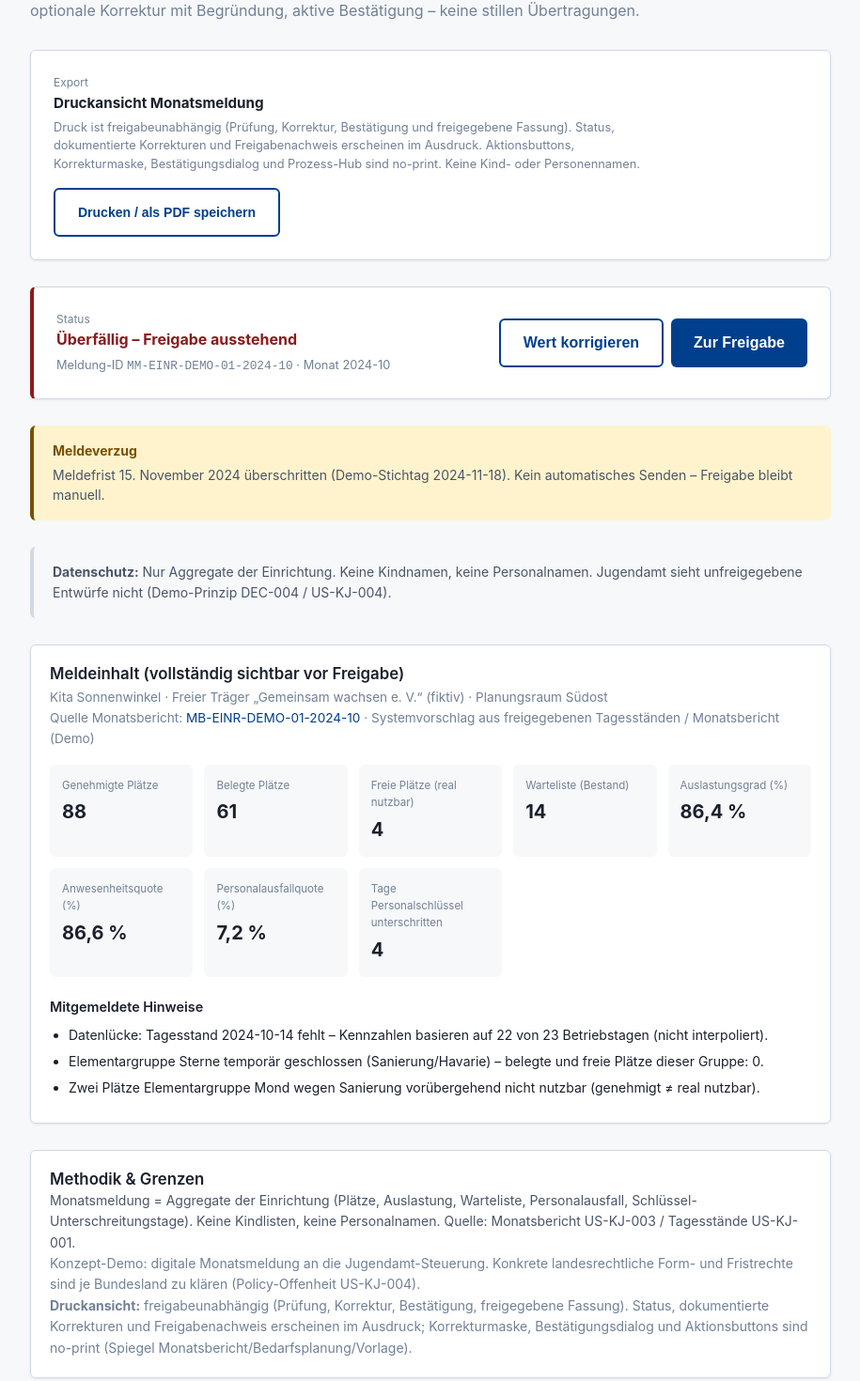
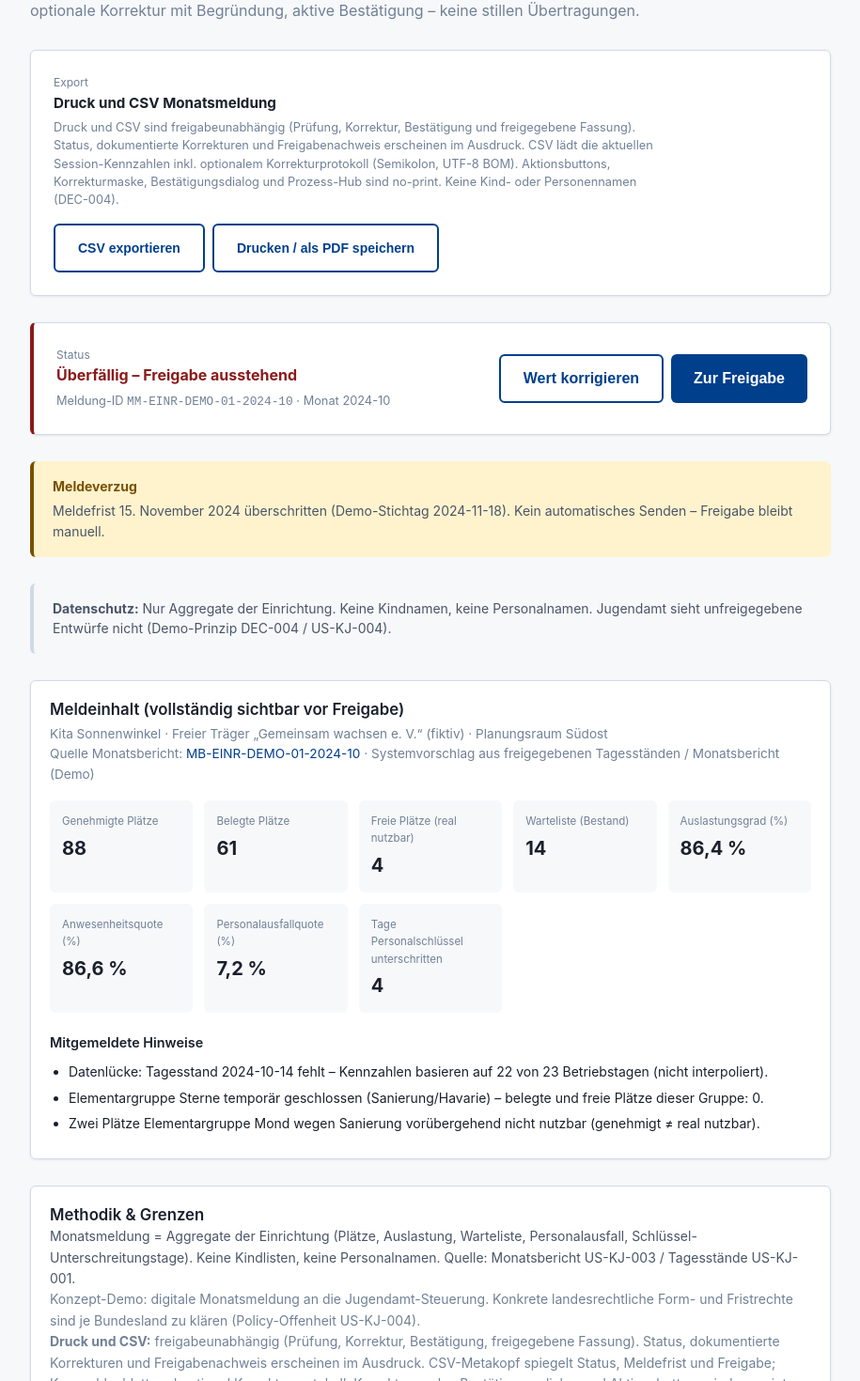
Before and after one commit to d0npedro/open-state, a Next.js app in the folder demo/: page /kita/meldung in a window 1280 px wide. Shown: the part 258-1728 px from the top of the page at 94% size, without its empty margins (182-1097 px from the left). Built offline with nearby package versions, Linux system fonts and the light colour scheme.

Commit message:
feat(kita): Meldung CSV Aggregate freigabeunabhängig (US-KJ-004)
Monatsmeldung: Session-Kennzahlen und Korrekturprotokoll als CSV
(Metakopf Status/Frist/Freigabe, Semikolon, UTF-8 BOM, DEC-004).

```diff
--- a/demo/app/kita/meldung/page.tsx
+++ b/demo/app/kita/meldung/page.tsx
@@ -6,8 +6,8 @@
  * Systemvorschlag aus Monatsbericht prüfen, optional korrigieren (mit Begründung),
  * aktiv freigeben. Danach Freigabe-ID, Zeitstempel, Rolle und JA-Eingang sichtbar.
  * Prozesskette: Tagesstand (US-KJ-001) → Belegung (US-KJ-002) → Monatsbericht (US-KJ-003).
- * Druck freigabeunabhängig: Status, Korrekturen und Freigabenachweis im Ausdruck
- * (Spiegel Monatsbericht/Bedarfsplanung/Vorlage). Interaktive Phasen no-print.
+ * Druck und CSV freigabeunabhängig: Status, Korrekturen und Freigabenachweis
+ * (Spiegel Monatsbericht/Tagesstand/Belegung). Interaktive Phasen no-print.
  * Nur Aggregate – keine Kind- oder Personennamen. Session-lokal, kein Backend.
  */
 
@@ -86,6 +86,132 @@ function parseDeNumber(raw: string): number | null {
   if (t === '' || t === '-' || t === '.') return null;
   const n = Number(t);
   return Number.isFinite(n) ? n : null;
+}
+
+/** Dezimal für CSV: Komma als Trennzeichen (de-DE, Spiegel Tagesstand/Monatsbericht). */
+function csvNum(n: number, decimals = 0): string {
+  return n.toFixed(decimals).replace('.', ',');
+}
+
+/**
+ * CSV-Export der aktuellen Session-Aggregate (US-KJ-004).
+ * Freigabeunabhängig: Prüfung, Korrektur, Bestätigung und freigegebene Fassung.
+ * Kennzahlen + optionales Korrekturprotokoll – keine Kind- oder Personennamen (DEC-004).
+ */
+function downloadCsv(args: {
+  base: typeof demoKitaMonatsmeldung;
+  status: MeldungStatus;
+  statusLabel: string;
+  phaseLabel: string;
+  kennzahlen: MeldungKennzahlen;
+  korrekturen: MeldungKorrektur[];
+  freigabe: MeldungFreigabe | null;
+  ueberfaellig: boolean;
+}) {
+  const {
+    base,
+    status,
+    statusLabel,
+    phaseLabel,
+    kennzahlen,
+    korrekturen,
+    freigabe,
+    ueberfaellig,
+  } = args;
+
+  const freigabeMeta = freigabe
+    ? `Freigegeben: ${freigabe.freigegebenAm} | Freigabe-ID: ${freigabe.freigabeId} | Rolle: ${freigabe.freigegebenDurchRolle} | JA-Eingang (Demo): ${freigabe.eingegangenBeimJugendamtAm}`
+    : 'Freigabe: noch nicht freigegeben (Entwurf für JA unsichtbar, DEC-004)';
+
+  const fristMeta = ueberfaellig
+    ? `Meldefrist: ${base.meldefristLabel} (${base.meldefrist}) – überfällig (Demo-Stichtag ${base.fiktivesHeute})`
+    : `Meldefrist: ${base.meldefristLabel} (${base.meldefrist}) | Demo-Stichtag: ${base.fiktivesHeute}`;
+
+  const kennHeader = ['Feld', 'Feld_Schluessel', 'Wert', 'Einheit', 'Korrigiert'].join(';');
+  const kennRows = EDITABLE_FIELDS.map(feld => {
+    const dec = isPercentField(feld) ? 1 : 0;
+    const korrigiert = korrekturen.some(k => k.feld === feld) ? 'ja' : 'nein';
+    return [
+      FELD_LABELS[feld].replace(/;/g, ','),
+      feld,
+      csvNum(kennzahlen[feld], dec),
+      isPercentField(feld) ? '%' : 'Anzahl',
+      korrigiert,
+    ].join(';');
+  });
+
+  const meta = [
+    `# Monatsmeldung ${base.einrichtungBezeichnung}`,
+    `# ID: ${base.id} | Einrichtung: ${base.einrichtungId} | Träger: ${base.traeger.replace(/;/g, ',')}`,
+    `# Planungsraum: ${base.planungsraumBezeichnung} | Monat: ${base.monatsLabel} (${base.monatsIso})`,
+    `# Quelle Monatsbericht: ${base.monatsberichtId} | Stand: ${base.standLabel.replace(/;/g, ',')}`,
+    `# Status: ${statusLabel} (${status}) | UI-Phase: ${phaseLabel}`,
+    `# ${fristMeta}`,
+    `# ${freigabeMeta}`,
+    `# Korrekturen dokumentiert: ${korrekturen.length}`,
+    `# Session-Stand, kein Backend · Entwürfe ohne Freigabe nicht an JA (DEC-004)`,
+    `# Keine personenbezogenen Daten · Keine Kind- oder Personennamen (DEC-004)`,
+    `# Trennzeichen: Semikolon · Dezimaltrennzeichen: Komma · Encoding: UTF-8 BOM`,
+  ];
+
+  for (const h of base.hinweise) {
+    meta.push(`# Hinweis: ${h.replace(/;/g, ',')}`);
+  }
+
+  const parts: string[] = [
+    ...meta,
+    '',
+    '# Blatt 1: Meldekennzahlen (Session-Aggregate, ggf. korrigiert)',
+    kennHeader,
+    ...kennRows,
+  ];
+
+  if (korrekturen.length > 0) {
+    const korrHeader = [
+      'Feld',
+      'Feld_Schluessel',
+      'Wert_vorher',
+      'Wert_nachher',
+      'Einheit',
+      'Begruendung',
+      'Dokumentiert_am',
+      'Rolle',
+    ].join(';');
+    const korrRows = korrekturen.map(k => {
+      const dec = isPercentField(k.feld) ? 1 : 0;
+      return [
+        FELD_LABELS[k.feld].replace(/;/g, ','),
+        k.feld,
+        csvNum(k.wertVorher, dec),
+        csvNum(k.wertNachher, dec),
+        isPercentField(k.feld) ? '%' : 'Anzahl',
+        k.begruendung.replace(/;/g, ',').replace(/\r?\n/g, ' '),
+        k.dokumentiertAm.replace(/;/g, ','),
+        k.rolle.replace(/;/g, ','),
+      ].join(';');
+    });
+    parts.push(
+      '',
+      '# Blatt 2: Korrekturprotokoll (vor Freigabe dokumentiert)',
+      korrHeader,
+      ...korrRows
+    );
+  } else {
+    parts.push(
+      '',
+      '# Blatt 2: Korrekturprotokoll – keine dokumentierten Korrekturen (Systemvorschlag unverändert)'
+    );
+  }
+
+  const csv = parts.join('\n');
+  const blob = new Blob(['\uFEFF' + csv], { type: 'text/csv;charset=utf-8;' });
+  const url = URL.createObjectURL(blob);
+  const a = document.createElement('a');
+  a.href = url;
+  const freigabeSuffix = freigabe ? '-freigegeben' : '';
+  a.download = `monatsmeldung-${base.einrichtungId}-${base.monatsIso}${freigabeSuffix}.csv`;
+  a.click();
+  URL.revokeObjectURL(url);
 }
 
 export default function KitaMeldungPage() {
@@ -268,7 +394,7 @@ export default function KitaMeldungPage() {
         </p>
       </div>
 
-      {/* Druck freigabeunabhängig – Spiegel Monatsbericht/Bedarfsplanung/Vorlage */}
+      {/* Druck + CSV freigabeunabhängig – Spiegel Monatsbericht/Tagesstand/Belegung */}
       <div
         className="no-print card"
         style={{
@@ -281,7 +407,7 @@ export default function KitaMeldungPage() {
       >
         <div style={{ maxWidth: '40rem' }}>
           <div style={{ fontSize: '0.75rem', color: 'var(--color-text-muted)' }}>Export</div>
-          <strong style={{ fontSize: '0.95rem' }}>Druckansicht Monatsmeldung</strong>
+          <strong style={{ fontSize: '0.95rem' }}>Druck und CSV Monatsmeldung</strong>
           <p
             style={{
               fontSize: '0.8rem',
@@ -290,20 +416,43 @@ export default function KitaMeldungPage() {
               lineHeight: 1.5,
             }}
           >
-            Druck ist freigabeunabhängig (Prüfung, Korrektur, Bestätigung und freigegebene Fassung).
-            Status, dokumentierte Korrekturen und Freigabenachweis erscheinen im Ausdruck.
-            Aktionsbuttons, Korrekturmaske, Bestätigungsdialog und Prozess-Hub sind no-print. Keine
-            Kind- oder Personennamen.
+            Druck und CSV sind freigabeunabhängig (Prüfung, Korrektur, Bestätigung und freigegebene
+            Fassung). Status, dokumentierte Korrekturen und Freigabenachweis erscheinen im Ausdruck.
+            CSV lädt die aktuellen Session-Kennzahlen inkl. optionalem Korrekturprotokoll (Semikolon,
+            UTF-8 BOM). Aktionsbuttons, Korrekturmaske, Bestätigungsdialog und Prozess-Hub sind
+            no-print. Keine Kind- oder Personennamen (DEC-004).
           </p>
         </div>
+        <div style={{ display: 'flex', flexWrap: 'wrap', gap: '0.5rem', flexShrink: 0 }}>
+          <button
+            type="button"
+            className="btn btn-secondary"
+            onClick={() =>
+              downloadCsv({
+                base,
+                status,
+                statusLabel: st.label,
+                phaseLabel,
+                kennzahlen,
+                korrekturen,
+                freigabe,
+                ueberfaellig,
+              })
+            }
+            style={{ fontSize: '0.875rem' }}
+            aria-label="Monatsmeldung-Aggregate als CSV herunterladen (keine Kind- oder Personennamen)"
+          >
+            CSV exportieren
+          </button>
           <button
             type="button"
             className="btn btn-secondary"
             onClick={() => window.print()}
-          style={{ fontSize: '0.875rem', flexShrink: 0 }}
+            style={{ fontSize: '0.875rem' }}
           >
             Drucken / als PDF speichern
           </button>
+        </div>
       </div>
 
       {/* print-only Kopf + Status + Korrekturen + Freigabe */}
@@ -832,10 +981,11 @@ export default function KitaMeldungPage() {
           {base.rechtsgrundlageHinweis}
         </p>
         <p style={{ fontSize: '0.875rem', color: 'var(--color-text-muted)', marginBottom: 0 }}>
-          <strong>Druckansicht:</strong> freigabeunabhängig (Prüfung, Korrektur, Bestätigung,
+          <strong>Druck und CSV:</strong> freigabeunabhängig (Prüfung, Korrektur, Bestätigung,
           freigegebene Fassung). Status, dokumentierte Korrekturen und Freigabenachweis erscheinen
-          im Ausdruck; Korrekturmaske, Bestätigungsdialog und Aktionsbuttons sind no-print (Spiegel
-          Monatsbericht/Bedarfsplanung/Vorlage).
+          im Ausdruck. CSV-Metakopf spiegelt Status, Meldefrist und Freigabe; Kennzahlenblatt und
+          optional Korrekturprotokoll. Korrekturmaske, Bestätigungsdialog und Aktionsbuttons sind
+          no-print (Spiegel Monatsbericht/Tagesstand/Belegung).
         </p>
       </section>
 
@@ -931,8 +1081,8 @@ export default function KitaMeldungPage() {
         <Link href="/kita" style={{ color: 'var(--color-primary)' }}>
           öffentlichen Bericht
         </Link>{' '}
-        (DEC-004). Druck: freigabeunabhängig mit dokumentiertem Status, Korrekturen und
-        Freigabenachweis.
+        (DEC-004). Druck und CSV: freigabeunabhängig mit dokumentiertem Status, Korrekturen und
+        Freigabenachweis (Aggregate only).
       </div>
 
       <div
```
Also changed, not shown: 1 other file (tests, documents, lock files or other folders). Lines whose indentation alone changed are shown as unchanged.
